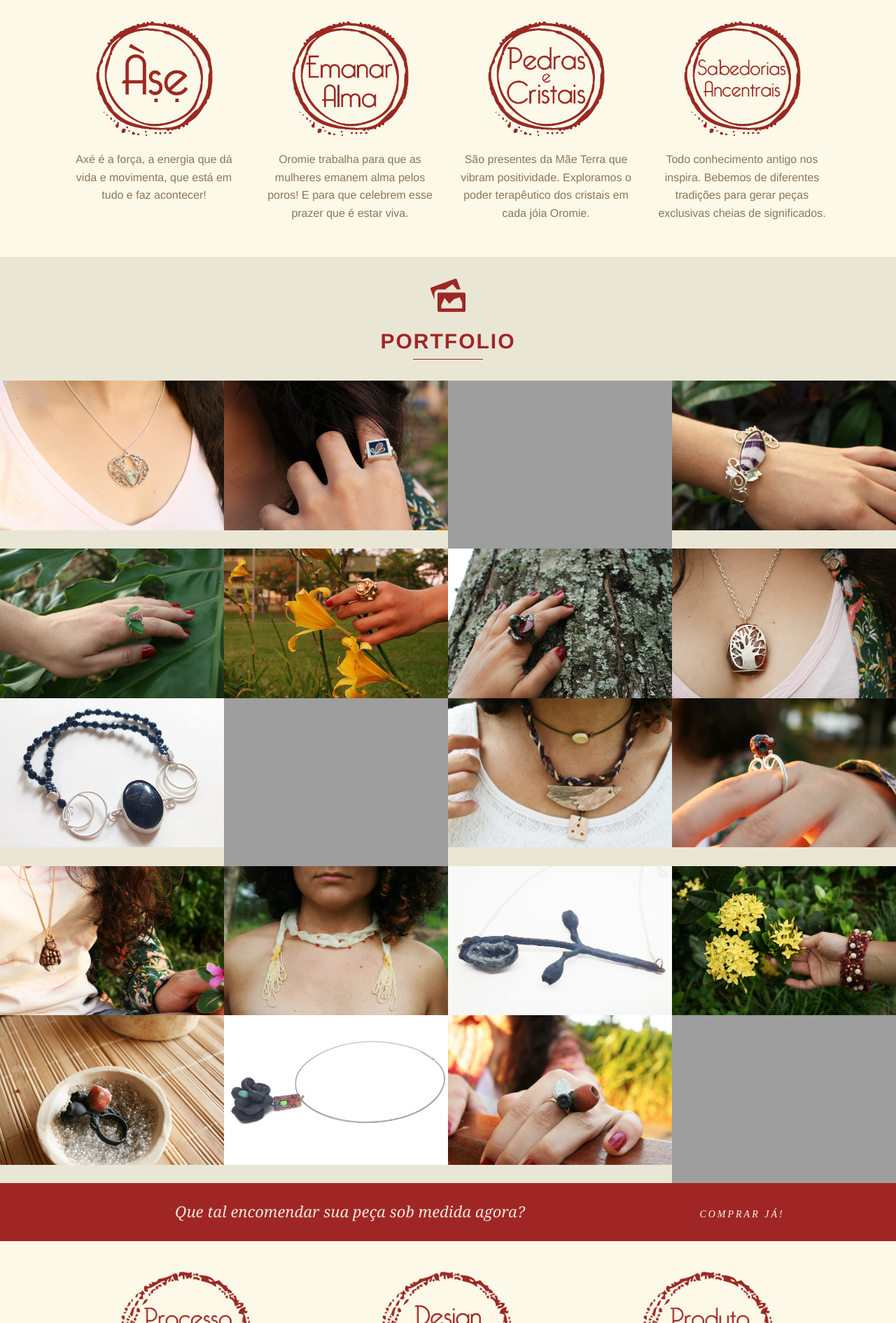
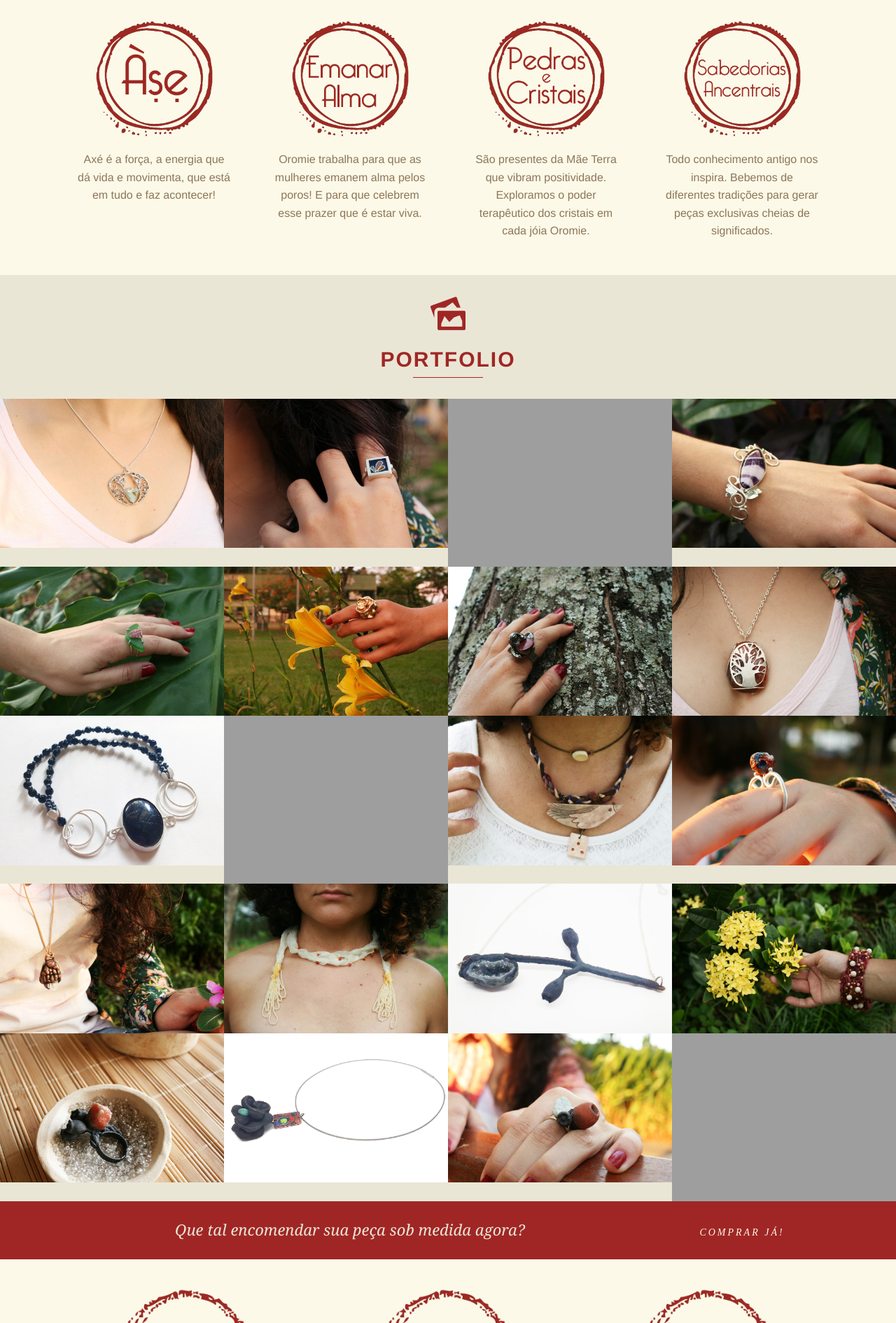
Before and after one commit to Oromie/oromie.github.io, a Jekyll site: the page built from index.html, in a window 1280 px wide. Shown: the part 592-2483 px from the top of the page at 70% size. Built offline with Jekyll 4.4.1, drawn with Linux system fonts in a browser that asks for light colours.

Commit message:
Adicionadas margens nos textos (hardcoded)

```diff
--- a/_includes/inspiracoes.html
+++ b/_includes/inspiracoes.html
@@ -18,7 +18,7 @@
       <div class='small-6 medium-3 large-3 columns icon-text-{{shape}}'>
         <img src="{{ site.url }}images/{{ why.icon }}" style="width: 70%;"/>
         <!--h3>{{ why.title }}</h3-->
-        <p style="margin-top: 1rem;">{{ why.desc }}</p>
+        <p style="margin-top: 1rem; margin-left: 15px; margin-right: 15px;">{{ why.desc }}</p>
       </div>
     {% endfor %}
   </div>
--- a/_includes/quemsomos.html
+++ b/_includes/quemsomos.html
@@ -33,12 +33,12 @@
         <div class='member-intro {{active_class}}' id='member-{{forloop.index}}'>
           <div class='member medium-3 large-3 columns {{active_class}}' data-target='#member-{{forloop.index}}'>
             <img src='{{ site.url }}images/{{ member.image }}'>
-            <h3>{{member.name}}</h3>
-            <p class='position'>{{member.position}}</p>
+            <h3 style='margin-left: 15px;'>{{member.name}}</h3>
+            <p class='position' style='margin-left: 15px;'>{{member.position}}</p>
             <p class='active-line'></p>
           </div>
           <div class='medium-9 large-9 columns' style='padding-top:20px;'>
-            <p style='text-align: justify;'>{{member.desc}}</p>
+            <p style='text-align: justify; margin-left: 15px; margin-right: 15px;'>{{member.desc}}</p>
           <div class='socials'>
             <p style='text-align: right;'>
             {% for social in member.socials %}
```
